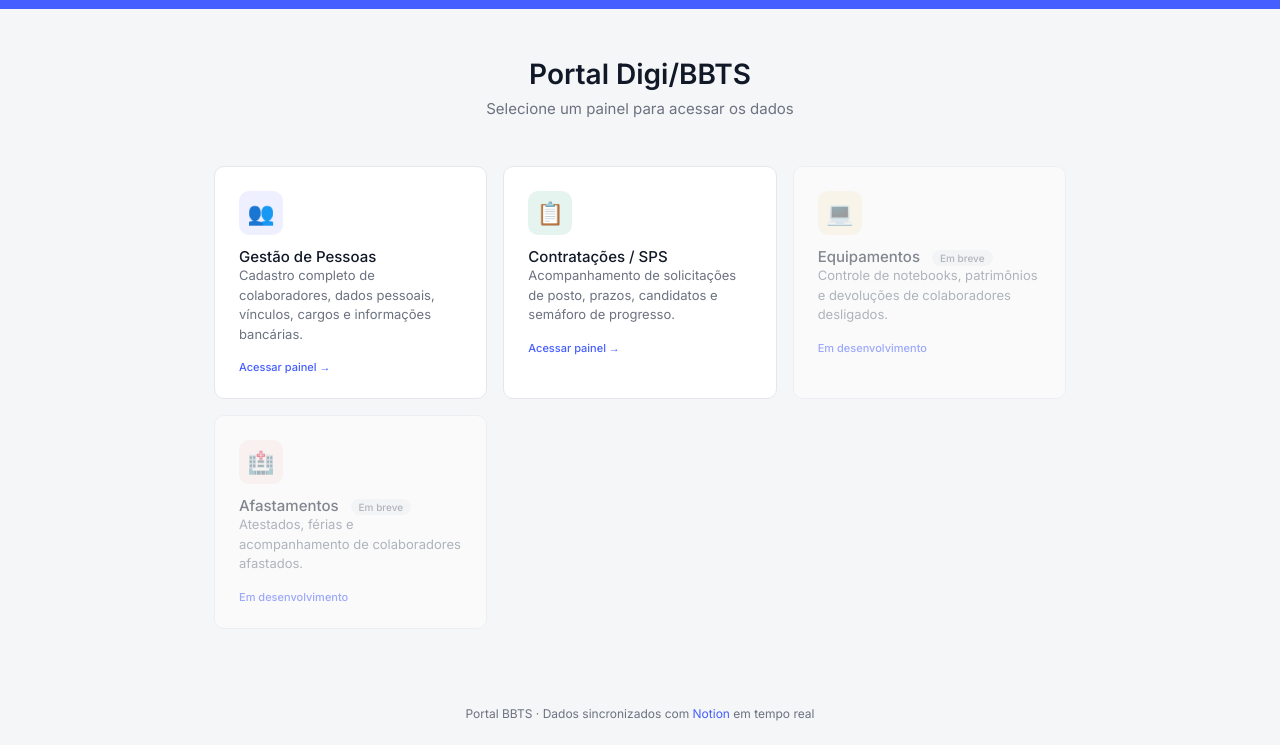
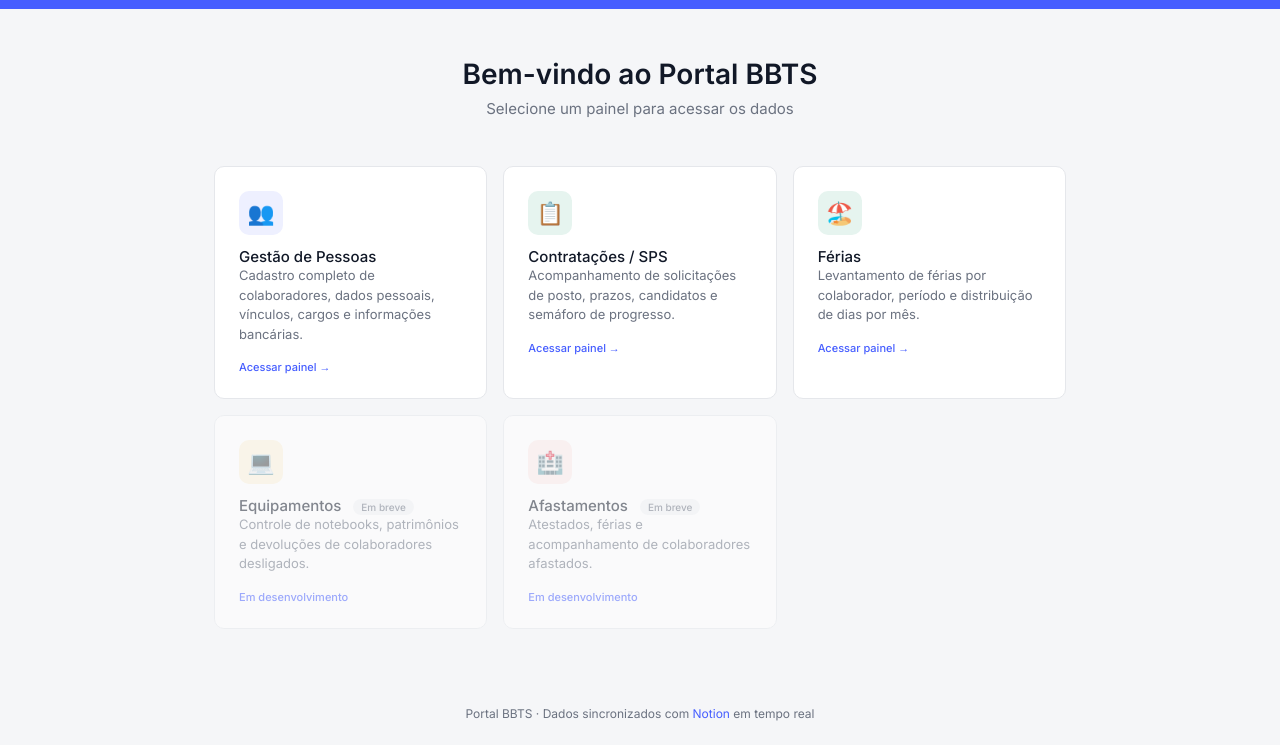
Before and after one commit to Gulyrical/bbts-painel, a website: page public/index.html in a window 1280 px wide. Shown: the part 55-800 px from the top of the page. Drawn offline with Linux system fonts and the light colour scheme.

Commit message:
Add files via upload

```diff
--- a/public/index.html
+++ b/public/index.html
@@ -40,6 +40,7 @@ body{font-family:'Inter',sans-serif;background:var(--bg);color:var(--text);min-h
 </style>
 </head>
 <body>
+
 <header class="header">
   <div class="header-left">
     <div class="logo">BI</div>
@@ -50,12 +51,15 @@ body{font-family:'Inter',sans-serif;background:var(--bg);color:var(--text);min-h
   </div>
   <div class="header-right" id="data-hora">—</div>
 </header>
+
 <main class="main">
   <div class="hero">
-    <div class="hero-title"> Portal Digi/BBTS</div>
+    <div class="hero-title">Bem-vindo ao Portal BBTS</div>
     <div class="hero-sub">Selecione um painel para acessar os dados</div>
   </div>
+
   <div class="grid">
+
     <a href="/colaboradores.html" class="card">
       <div class="card-icon blue">👥</div>
       <div>
@@ -64,6 +68,7 @@ body{font-family:'Inter',sans-serif;background:var(--bg);color:var(--text);min-h
       </div>
       <div class="card-footer">Acessar painel →</div>
     </a>
+
     <a href="/sps.html" class="card">
       <div class="card-icon green">📋</div>
       <div>
@@ -72,6 +77,15 @@ body{font-family:'Inter',sans-serif;background:var(--bg);color:var(--text);min-h
       </div>
       <div class="card-footer">Acessar painel →</div>
     </a>
+    <a href="/ferias.html" class="card">
+      <div class="card-icon" style="background:#E6F4EF">🏖️</div>
+      <div>
+        <div class="card-title">Férias</div>
+        <div class="card-desc">Levantamento de férias por colaborador, período e distribuição de dias por mês.</div>
+      </div>
+      <div class="card-footer">Acessar painel →</div>
+    </a>
+
     <div class="card em-breve">
       <div class="card-icon amber">💻</div>
       <div>
@@ -80,6 +94,7 @@ body{font-family:'Inter',sans-serif;background:var(--bg);color:var(--text);min-h
       </div>
       <div class="card-footer">Em desenvolvimento</div>
     </div>
+
     <div class="card em-breve">
       <div class="card-icon red">🏥</div>
       <div>
@@ -88,11 +103,14 @@ body{font-family:'Inter',sans-serif;background:var(--bg);color:var(--text);min-h
       </div>
       <div class="card-footer">Em desenvolvimento</div>
     </div>
+
   </div>
 </main>
+
 <footer class="footer">
   Portal BBTS · Dados sincronizados com <span>Notion</span> em tempo real
 </footer>
+
 <script>
 function atualizarHora(){
   var agora=new Date();
```
